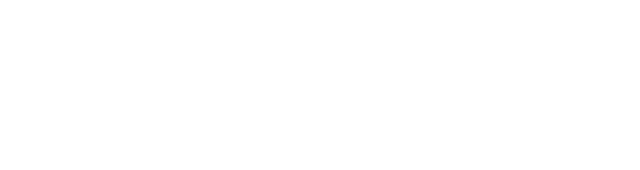
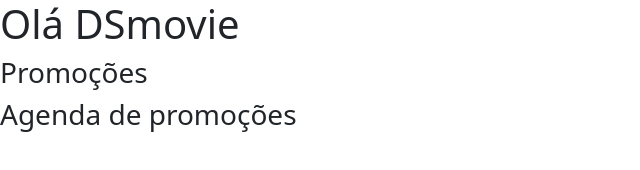
Before and after one commit to SidFJUNIOR/DSmovie, a plain HTML site: page index.html in a window 1280 px wide. Shown: the whole page, without its empty margins (0-640 px from the left). Drawn offline with nearby package versions, Linux system fonts and the light colour scheme.

Commit message:
Bootstrap

```diff
--- a/index.html
+++ b/index.html
@@ -5,8 +5,13 @@
     <meta http-equiv="X-UA-Compatible" content="IE=edge">
     <meta name="viewport" content="width=device-width, initial-scale=1.0">
     <title>Projeto DSmovie</title>
+
+    <link href="https://cdn.jsdelivr.net/npm/bootstrap@5.1.3/dist/css/bootstrap.min.css" rel="stylesheet" integrity="sha384-1BmE4kWBq78iYhFldvKuhfTAU6auU8tT94WrHftjDbrCEXSU1oBoqyl2QvZ6jIW3" crossorigin="anonymous">
 </head>
 <body>
-    <h1></h1>
+    <h1>Olá DSmovie</h1>
+    <h3>Promoções</h3>
+    <h3>Agenda de promoções</h3>
+
 </body>
 </html>
```
